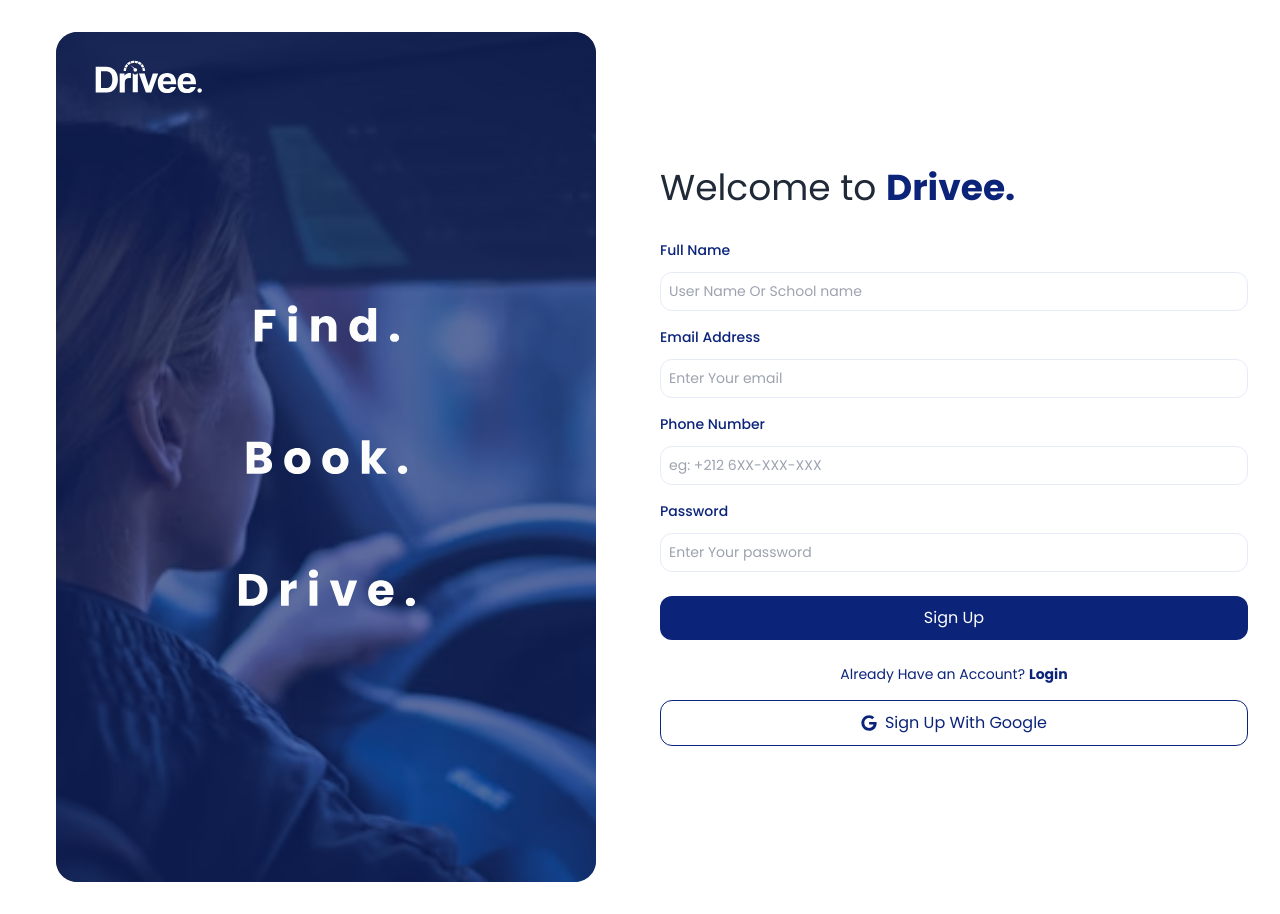
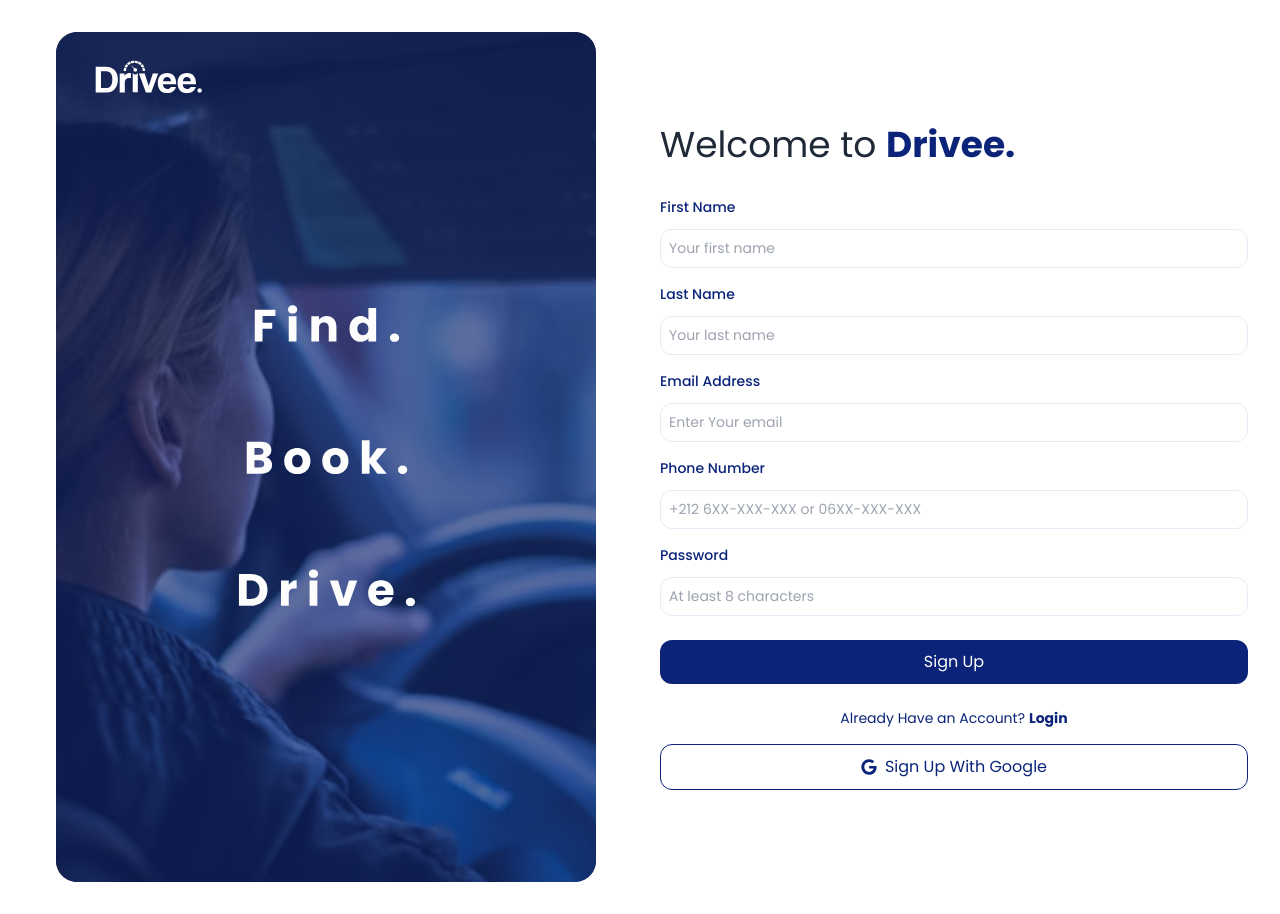
Before and after one commit to WESthhhhh/drivee-frontend, a React (Vite) app: page /signup in a window 1280 px wide. Built offline with nearby package versions, Linux system fonts and the light colour scheme.

Commit message:
updated signup form with state management, api error handling and form validation

```diff
--- a/src/components/layouts/auth/signupForm.jsx
+++ b/src/components/layouts/auth/signupForm.jsx
@@ -1,9 +1,11 @@
-import React from 'react';
+import React, { useState } from 'react';
 import { useForm } from 'react-hook-form';
+import { useNavigate } from 'react-router-dom';
 import Button from '../../UI/button';
 import { EmailInput, PasswordInput, PrimaryInput } from '../../UI/formInputs';
 import { FaGoogle } from 'react-icons/fa';
 import { Link } from 'react-router-dom';
+import axios from 'axios';
 
 const Signup = () => {
   const {
@@ -13,15 +15,42 @@ const Signup = () => {
   } = useForm({
     mode: "onChange",
     defaultValues: {
-      fullName: "",
+      firstName: "",
+      lastName: "",
       email: "",
-      phoneNumber: "",
+      phone: "",
       password: ""
     }
   });
 
-  const onSubmit = (data) => {
-    console.log('Signup data:', data);
+  const [apiError, setApiError] = useState('');
+  const navigate = useNavigate();
+
+  const onSubmit = async (data) => {
+    try {
+      setApiError('');
+
+      const response = await axios.post('http://localhost:5000/users/signup', {
+        firstName: data.firstName,
+        lastName: data.lastName,
+        email: data.email,
+        password: data.password,
+        phone: data.phone,  // Changed from phoneNumber
+        role: 'STUDENT'
+      });
+
+      if (response.status === 201) {
+        navigate('/');
+      }
+    } catch (error) {
+      if (error.response) {
+        setApiError(error.response.data.message || 'Registration failed');
+      } else if (error.request) {
+        setApiError('Network error - please try again');
+      } else {
+        setApiError('An unexpected error occurred');
+      }
+    }
   };
 
   return (
@@ -30,25 +59,40 @@ const Signup = () => {
         Welcome to <span className='text-primary font-bold'>Drivee.</span>
       </h1>
 
+      {apiError && (
+        <div className="mb-4 p-3 bg-red-100 text-red-700 rounded-md">
+          {apiError}
+        </div>
+      )}
+
       <form onSubmit={handleSubmit(onSubmit)} className='flex flex-col gap-4'>
+        {/* Updated field names to match backend */}
+        <PrimaryInput
+          label="First Name"
+          placeholder="Your first name"
+          error={errors.firstName?.message}
+          {...register("firstName", {
+            required: "First name is required",
+            minLength: { value: 2, message: "Minimum 2 characters" },
+            maxLength: { value: 50, message: "Maximum 50 characters" },
+            pattern: {
+              value: /^[A-Za-z\s]+$/i,
+              message: "Only letters allowed"
+            }
+          })}
+        />
 
         <PrimaryInput
-          label="Full Name"
-          placeholder="User Name Or School name"
-          error={errors.fullName?.message}
-          {...register("fullName", {
-            required: "Full name is required",
-            minLength: {
-              value: 2,
-              message: "Name must be at least 2 characters"
-            },
-            maxLength: {
-              value: 50,
-              message: "Name cannot exceed 50 characters"
-            },
+          label="Last Name"
+          placeholder="Your last name"
+          error={errors.lastName?.message}
+          {...register("lastName", {
+            required: "Last name is required",
+            minLength: { value: 2, message: "Minimum 2 characters" },
+            maxLength: { value: 50, message: "Maximum 50 characters" },
             pattern: {
               value: /^[A-Za-z\s]+$/i,
-              message: "Name should only contain letters"
+              message: "Only letters allowed"
             }
           })}
         />
@@ -67,36 +111,36 @@ const Signup = () => {
         />
 
         <PrimaryInput
-        label="Phone Number"
-        placeholder="eg: +212 6XX-XXX-XXX"
-        error={errors.phoneNumber?.message}
-        {...register("phoneNumber", {
+          label="Phone Number"
+          placeholder="+212 6XX-XXX-XXX or 06XX-XXX-XXX"
+          error={errors.phone?.message}
+          {...register("phone", {
             required: "Phone number is required",
             pattern: {
-            value: /^(?:\+212|0)([ \-_/]*)(?:[0-9][ \-_/]*){9}$/,
-            message: "Please enter a valid Moroccan phone number (e.g., +212 6XX-XXX-XXX or 06XX-XXX-XXX)"
+              value: /^(?:\+212|0)([ \-_/]*)(?:[0-9][ \-_/]*){9}$/,
+              message: "Invalid Moroccan phone format"
             },
             validate: {
-            validPrefix: value =>
+              validPrefix: value =>
                 /^(?:\+212|0)([ \-_/]*)([67][ \-_/]*)/.test(value) ||
-                "Must start with +2126, +2127, 06, or 07"
+                "Must start with +2126/7 or 06/07"
             }
-        })}
+          })}
         />
 
         <PasswordInput
           label="Password"
-          placeholder="Enter Your password"
+          placeholder="At least 8 characters"
           error={errors.password?.message}
           {...register("password", {
             required: "Password is required",
             minLength: {
               value: 8,
-              message: "Password must be at least 8 characters"
+              message: "Minimum 8 characters"
             },
             pattern: {
               value: /[A-Z]/,
-              message: "Need at least one uppercase letter"
+              message: "Requires at least one uppercase letter"
             }
           })}
         />
@@ -114,6 +158,7 @@ const Signup = () => {
             Already Have an Account? <span className='font-bold ml-1'>Login</span>
           </Link>
         </div>
+
         <Button
           type='secondary'
           htmlType='button'
```
